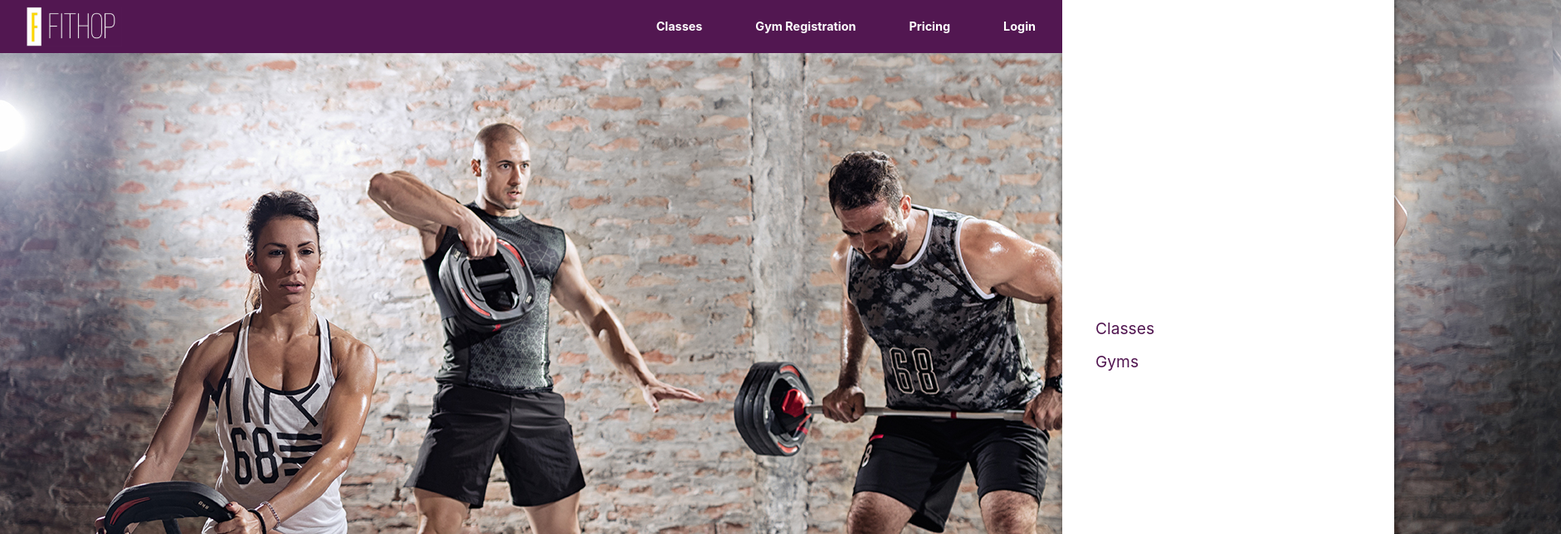
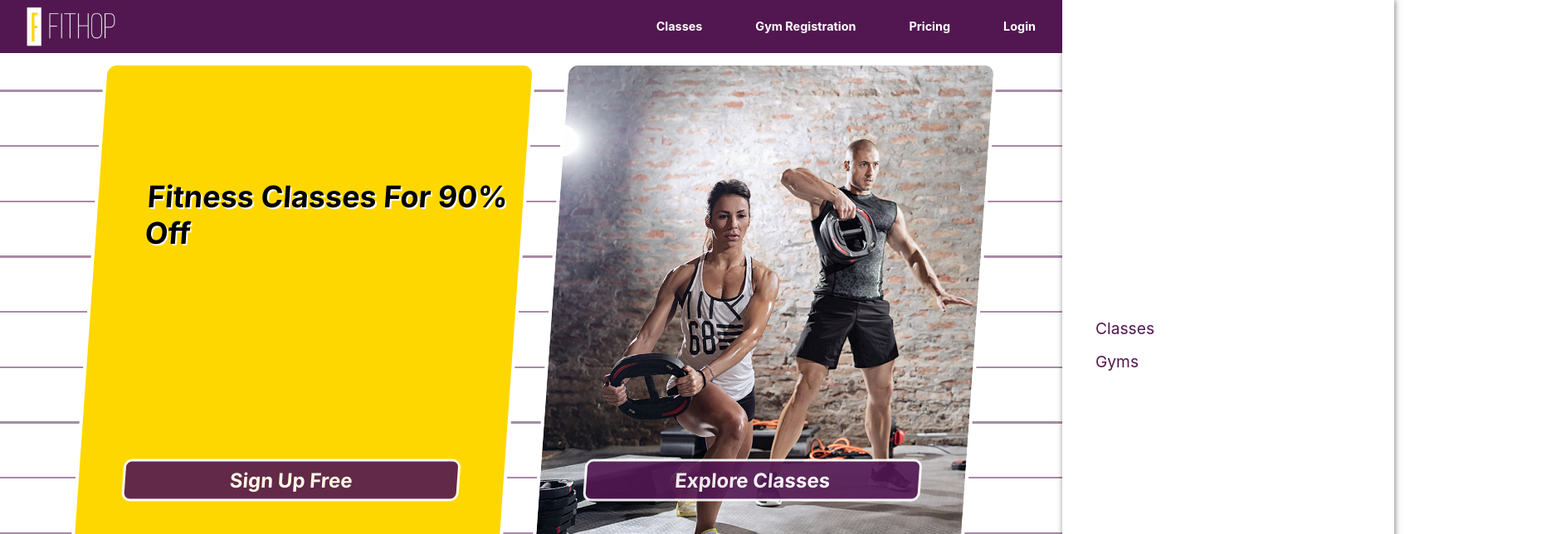
Before and after one commit to taylorjayoung/fithop_frontend, a React (Create React App) app: page / in a window 1280 px wide. Shown: the top 644 px of the page at 83% size, 1881 px wide, since content can reach past the window. Built offline with nearby package versions, Linux system fonts and the light colour scheme; a web font is replaced by a local one; what google-maps-react, react-async-script-loader would draw is missing.

Commit message:
updated navbar

```diff
--- a/src/components/general_components/Home.js
+++ b/src/components/general_components/Home.js
@@ -5,76 +5,76 @@ import Backdrop from "../Backdrop/Backdrop";
 import "./Home.css";
 // import "./Home2.css";
 
+export default class Home extends Component {
+  render() {
+    return (
+      <div className="HomeDivWrapper">
+        <div className="HomeBackgroundLineDiv">
+          <div className="line" />
+          <div className="line" />
+          <div className="line" />
+          <div className="line" />
+          <div className="line" />
+          <div className="line" />
+          <div className="line" />
+          <div className="line" />
+          <div className="line" />
+          <div className="line" />
+          <div className="line" />
+          <div className="line" />
+        </div>
+
+        <div className="HomeDiv">
+          <div className="Div1">
+            <div className="SolganDiv">
+              <span>Fitness Classes </span>
+              <span>For 90% Off </span>
+            </div>
+
+            <div className="SignUpDiv">
+              <p className="SignUpLink" onClick={this.props.handleClickSignUp}>
+                Sign Up Free
+              </p>
+            </div>
+          </div>
+
+          <div className="Div2">
+            <div className="ImageDiv">
+              <div className="ExploreClassesDiv">
+                <p
+                  className="ExploreClassesLink"
+                  onClick={this.props.handleClickExplore}
+                >
+                  Explore Classes
+                </p>
+              </div>
+            </div>
+          </div>
+        </div>
+      </div>
+    );
+  }
+}
+
 // export default class Home extends Component {
 //   render() {
 //     return (
-//       <div className="HomeDivWrapper">
-//         <div className="HomeBackgroundLineDiv">
-//           <div className="line" />
-//           <div className="line" />
-//           <div className="line" />
-//           <div className="line" />
-//           <div className="line" />
-//           <div className="line" />
-//           <div className="line" />
-//           <div className="line" />
-//           <div className="line" />
-//           <div className="line" />
-//           <div className="line" />
-//           <div className="line" />
+//       <div className="home">
+//         <div class="image--container">
+//           <img className="background-img" src="image-1.jpg" />
+//           <img className="background-img" src="image-2.jpeg" />
+//           <img className="background-img" src="image-3.jpeg" />
+//           <img className="background-img" src="image-4.jpeg" />
+//           <img className="background-img" src="image-5.jpeg" />
 //         </div>
-//
-//         <div className="HomeDiv">
-//           <div className="Div1">
-//             <div className="SolganDiv">
-//               <span>Fitness Classes </span>
-//               <span>For 90% Off </span>
-//             </div>
-//
-//             <div className="SignUpDiv">
-//               <p className="SignUpLink" onClick={this.props.handleClickSignUp}>
-//                 Sign Up Free
-//               </p>
-//             </div>
-//           </div>
-//
-//           <div className="Div2">
-//             <div className="ImageDiv">
-//               <div className="ExploreClassesDiv">
-//                 <p
-//                   className="ExploreClassesLink"
-//                   onClick={this.props.handleClickExplore}
-//                 >
-//                   Explore Classes
-//                 </p>
-//               </div>
-//             </div>
+//         <div class="home--container">
+//           <div class="home__header">Fitness Classes for 90% Off</div>
+//           <div class="home__content">
+//             <div className="home--signupLink divLink" onClick={this.props.handleClickSignUp}>Sign Up Free</div>
+//             <div className="home--classLink divLink" onClick={this.props.handleClickExplore}>Explore Classes</div>
 //           </div>
 //         </div>
 //       </div>
 //     );
 //   }
 // }
-
-export default class Home extends Component {
-  render() {
-    return (
-      <div className="home">
-        <div class="image--container">
-          <img className="background-img" src="image-1.jpg" />
-          <img className="background-img" src="image-2.jpeg" />
-          <img className="background-img" src="image-3.jpeg" />
-          <img className="background-img" src="image-4.jpeg" />
-          <img className="background-img" src="image-5.jpeg" />
-        </div>
-        <div class="home--container">
-          <div class="home__header">Fitness Classes for 90% Off</div>
-          <div class="home__content">
-            <div className="home--signupLink divLink" onClick={this.props.handleClickSignUp}>Sign Up Free</div>
-            <div className="home--classLink divLink" onClick={this.props.handleClickExplore}>Explore Classes</div>
-          </div>
-        </div>
-      </div>
-    );
-  }
-}
```
